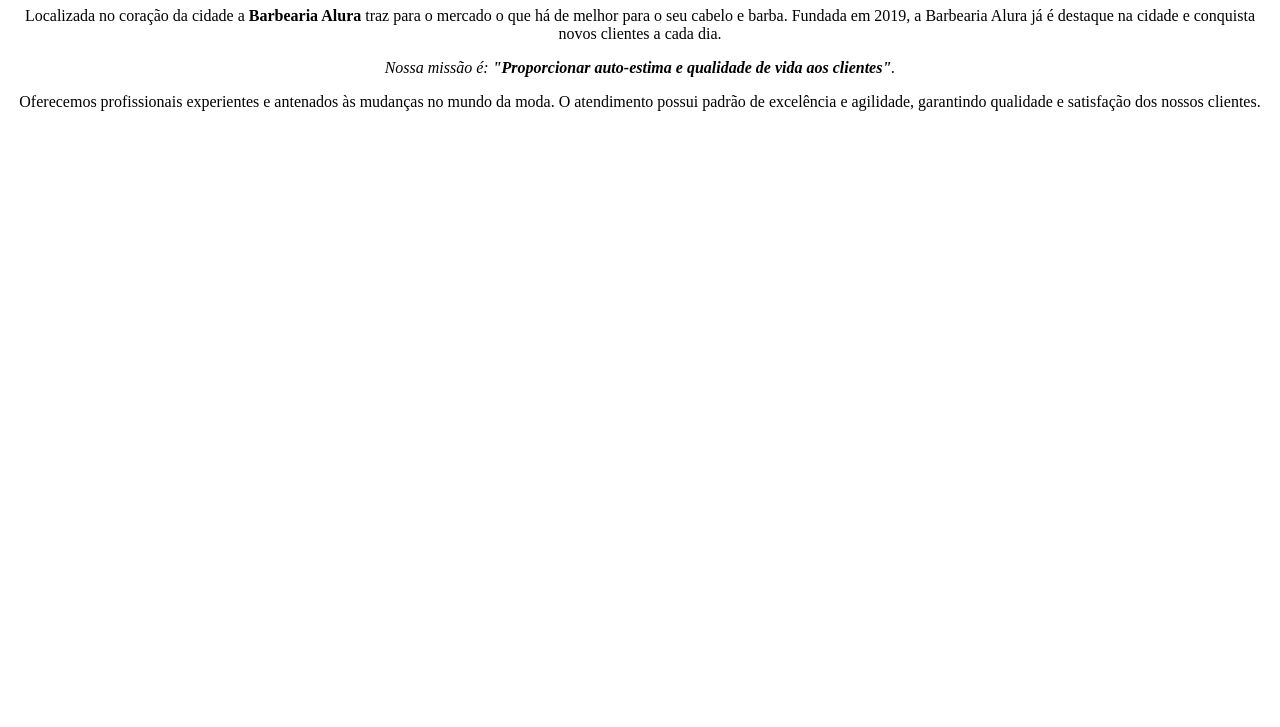
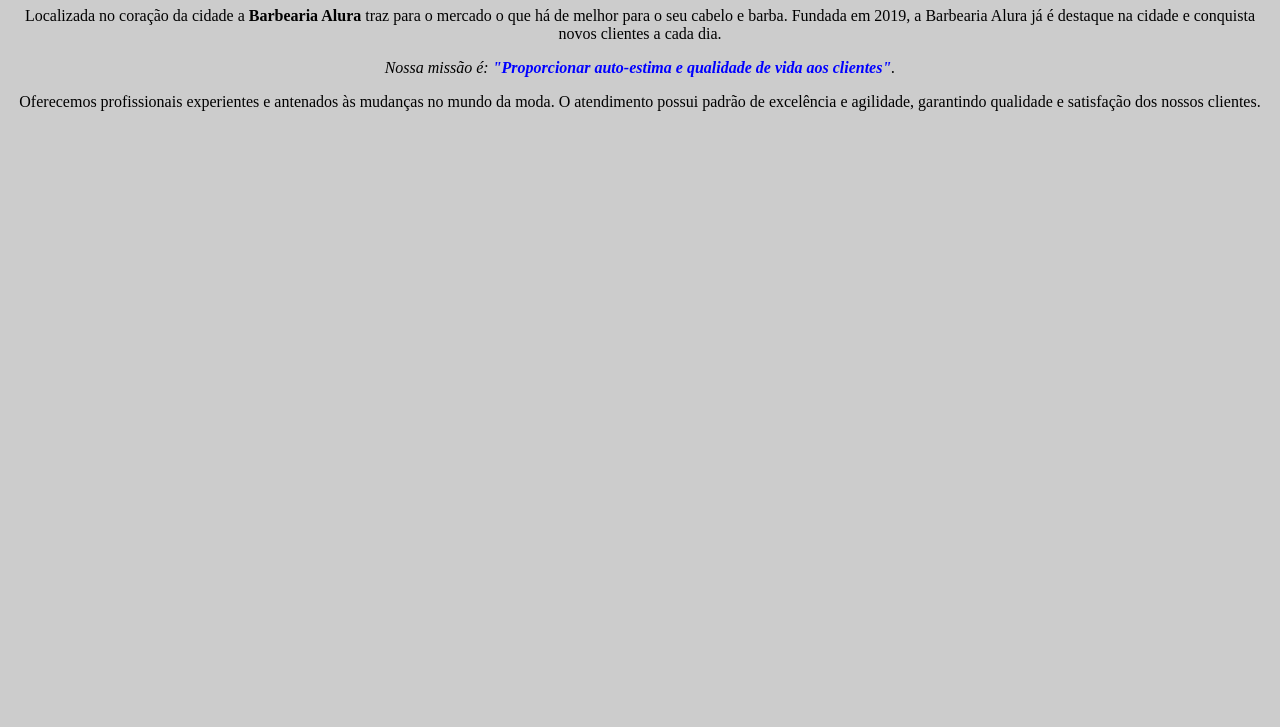
Before and after one commit to douglasvanzin/BarbeariaAlura-1C-colPaicandu, a plain HTML site: page index.html in a window 1280 px wide. Shown: the part 73-800 px from the top of the page. Drawn offline with Linux system fonts and the light colour scheme.

Commit message:
atualização

```diff
--- a/index.html
+++ b/index.html
@@ -4,7 +4,7 @@
     <head>
         <meta charset="UTF-8">
         <title>Barbearia Alura</title>
-        <link rel="stylesheet" href="style.css"
+        <link rel="stylesheet" href="style.css">
     </head>
     <body>
         <h1>Sobre a Barbearia Alura</h1>
--- a/style.css
+++ b/style.css
@@ -1,3 +1,7 @@
+body {
+    background: #cccccc;
+}
+
 h1 {
     text-align: center;
 }
@@ -5,3 +9,7 @@ h1 {
 p {
     text-align: center;
 }
+
+em strong {
+    color: blue;
+}
```
